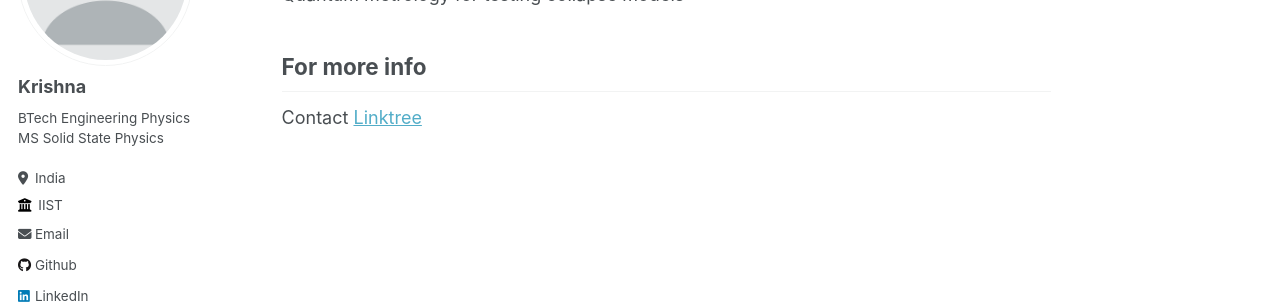
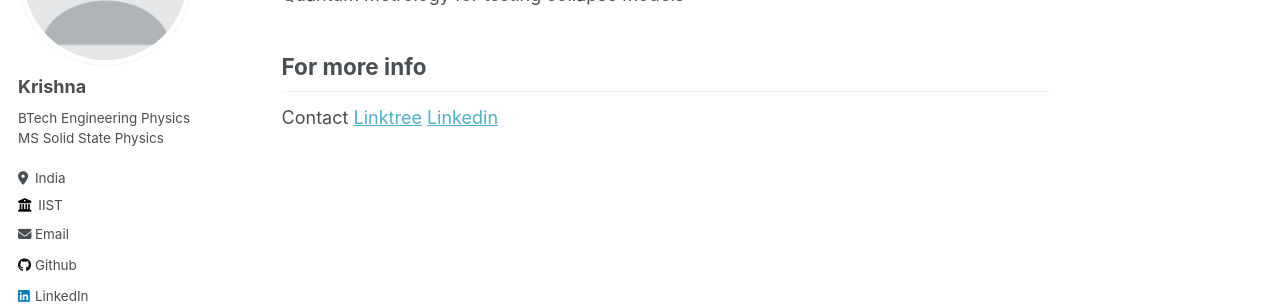
Before and after one commit to krishnaelangovan/phy, a Jekyll site: the page built from _pages/about.md, in a window 1280 px wide. Shown: the part 227-531 px from the top of the page. Built offline with Jekyll 4.4.1, drawn with Linux system fonts in a browser that asks for light colours.

Commit message:
Update about.md

```diff
--- a/_pages/about.md
+++ b/_pages/about.md
@@ -16,4 +16,5 @@ Quantum metrology for testing collapse models
 
 For more info
 ------
-Contact [Linktree]("https://linktr.ee/krishnae2001")
+Contact [Linktree]("https://linktr.ee/krishnae2001/")
+[Linkedin]("https://www.linkedin.com/in/krishnae2001/")
```
